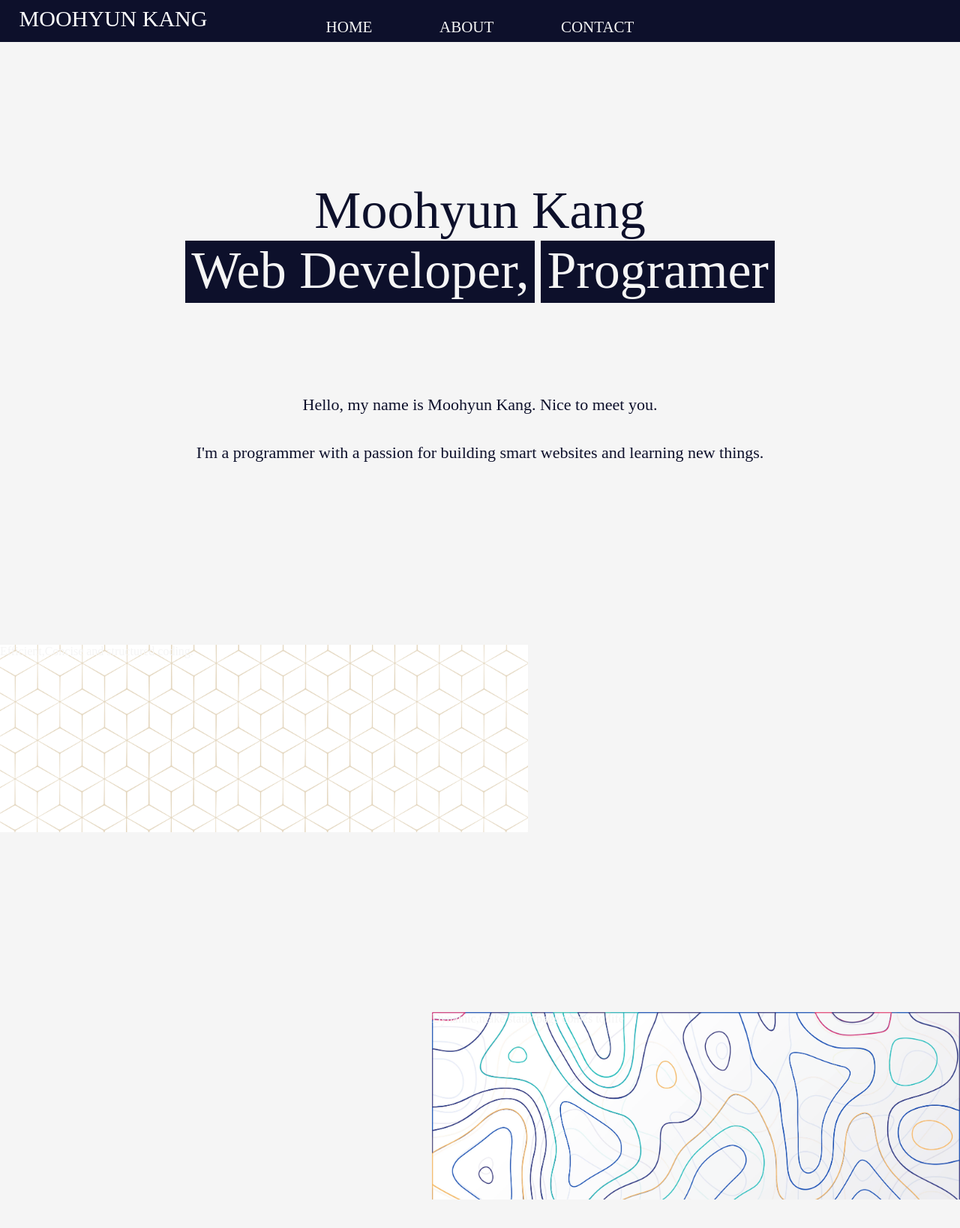
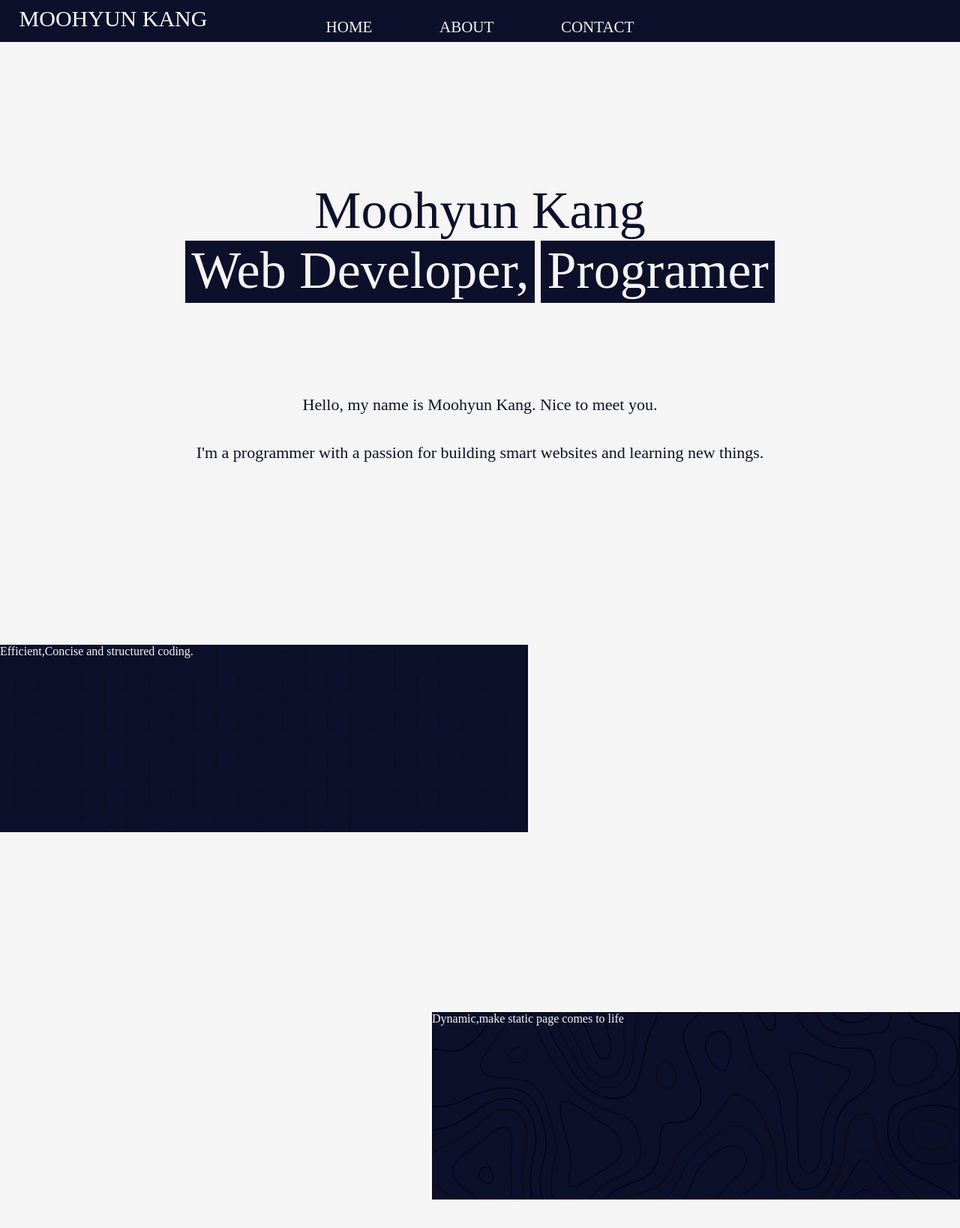
Before and after one commit to moohka/my-portfolio-3.0, a React (Create React App) app: page / in a window 1280 px wide. Shown: the top 1638 px of the page at 75% size. Built offline with nearby package versions, Linux system fonts and the light colour scheme; a web font is replaced by a local one.

Commit message:
background-blend

```diff
--- a/src/components/mains/Home.jsx
+++ b/src/components/mains/Home.jsx
@@ -11,10 +11,8 @@ const Home = () => {
       entries.forEach((entry) => {
         if (entry.intersectionRatio > 0) {
           entry.target.classList.add("show");
-          console.log("show it");
         } else {
           entry.target.classList.remove("show");
-          console.log("remove it");
         }
       });
     });
--- a/src/styles/scss/mains/_Home.scss
+++ b/src/styles/scss/mains/_Home.scss
@@ -56,6 +56,7 @@
     }
   }
 
+  //boxes
   & .home-box {
     width: 0;
     min-width: 0;
@@ -80,11 +81,11 @@
       }
     }
 
-    //efficient
+    //first box
     &#left-box {
       background-image: url(../assets/background/efficient.jpg);
       background-size: cover;
-      background-blend-mode: screen;
+      background-blend-mode: multiply;
       margin-right: auto;
 
       &.show {
@@ -94,11 +95,11 @@
       }
     }
 
-    //dynamic
+    //second box
     &#right-box {
       background-image: url(../assets/background/dynamic.jpg);
       background-size: cover;
-      background-blend-mode: screen;
+      background-blend-mode: multiply;
       margin-left: auto;
 
       &.show {
--- a/src/styles/style.css
+++ b/src/styles/style.css
@@ -91,7 +91,7 @@
 #home .home-box#left-box {
   background-image: url(../assets/background/efficient.jpg);
   background-size: cover;
-  background-blend-mode: screen;
+  background-blend-mode: multiply;
   margin-right: auto;
 }
 #home .home-box#left-box.show {
@@ -102,7 +102,7 @@
 #home .home-box#right-box {
   background-image: url(../assets/background/dynamic.jpg);
   background-size: cover;
-  background-blend-mode: screen;
+  background-blend-mode: multiply;
   margin-left: auto;
 }
 #home .home-box#right-box.show {
```
Also changed, not shown: 1 other file (tests, documents, lock files or other folders).
